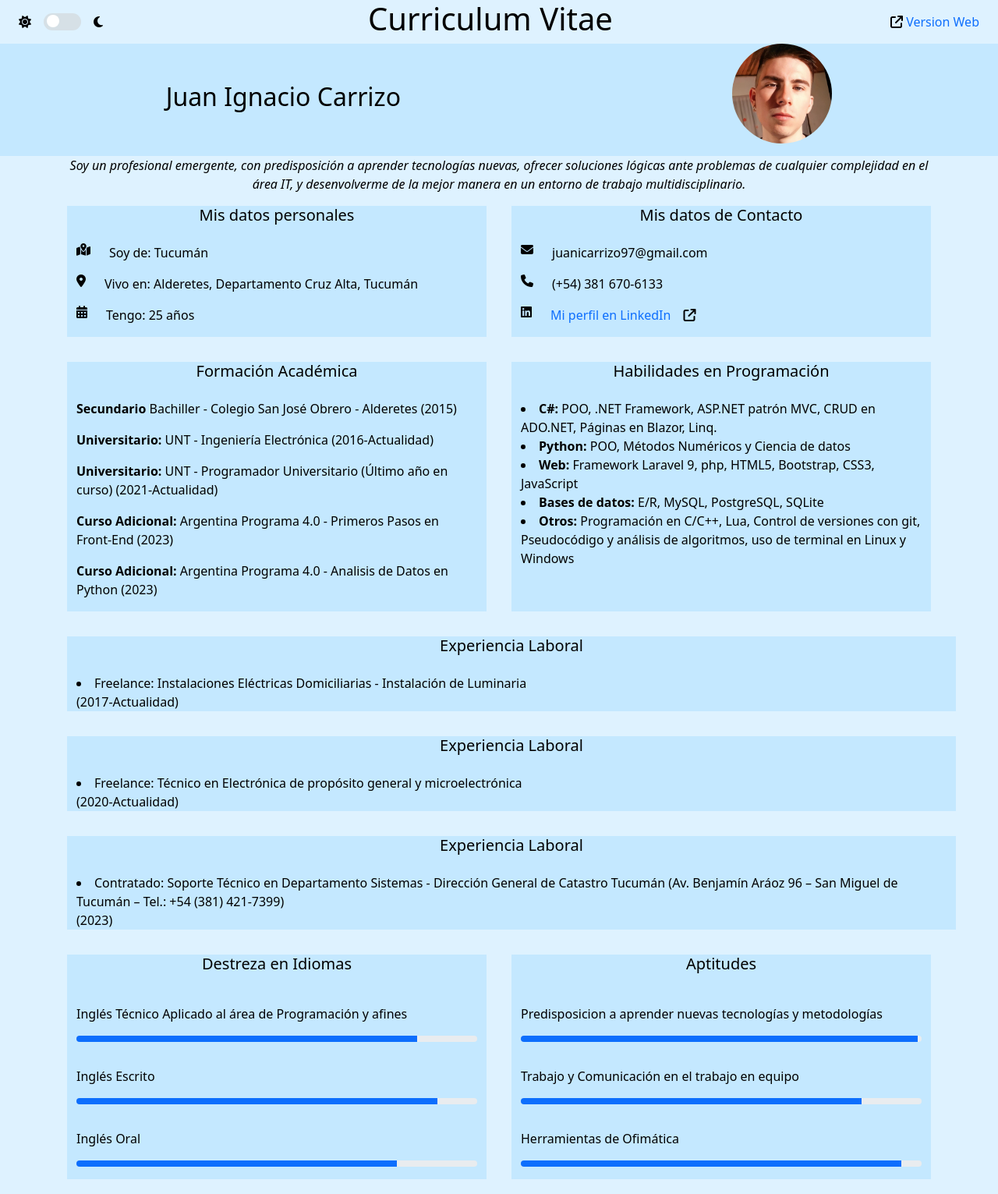
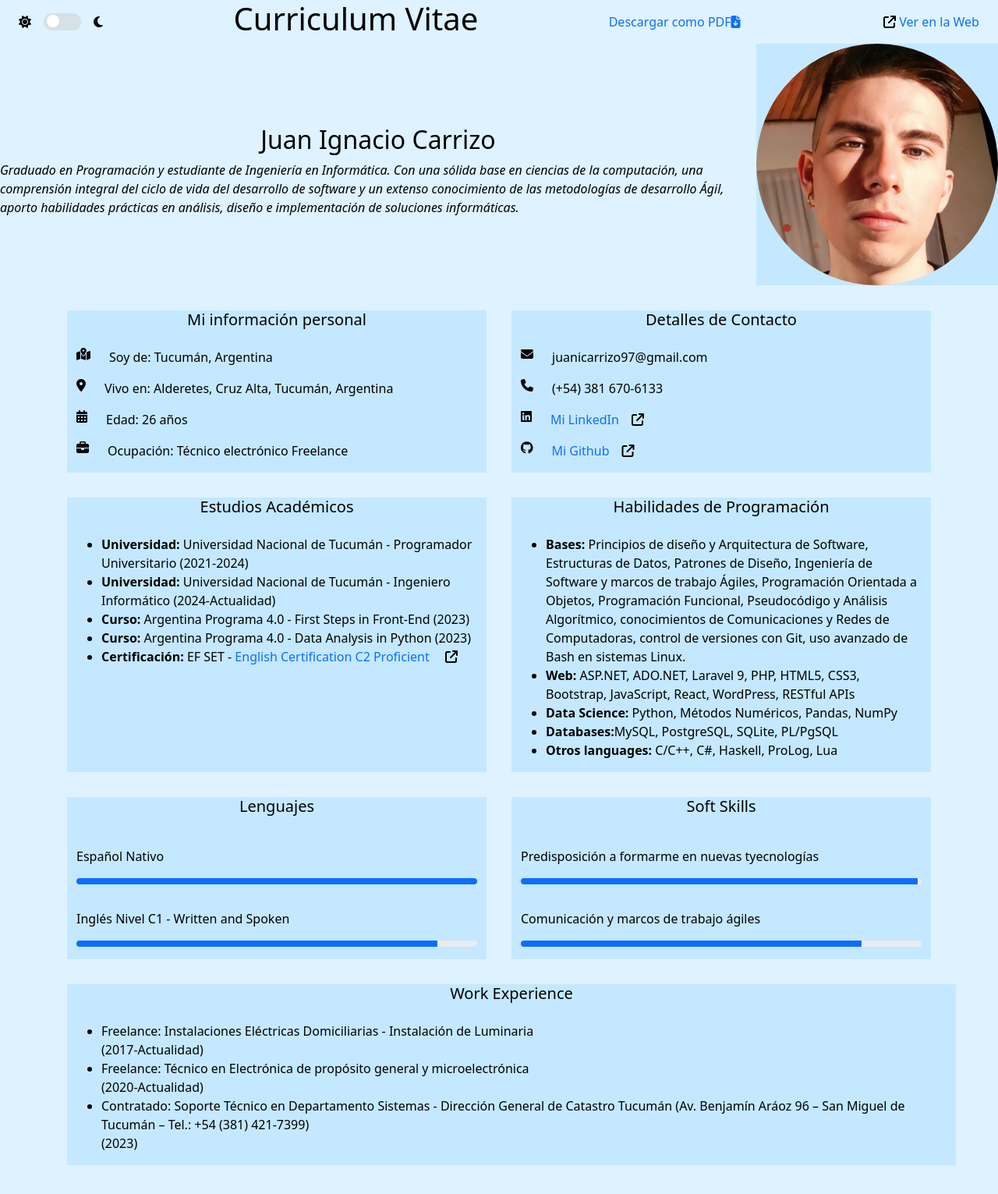
Before and after one commit to juani981/juani981.github.io, a plain HTML site: page index.html in a window 1280 px wide. Shown: the top 1531 px of the page at 78% size. Drawn offline with nearby package versions, Linux system fonts and the light colour scheme.

```diff
--- a/index.html
+++ b/index.html
@@ -1,182 +1,299 @@
 <!DOCTYPE html>
-<html lang="es">
+<html lang="en">
   <head>
-    <meta charset="UTF-8">
-    <meta name="description" content="Curriculum Vitae Digital">
-    <meta name="author" content="Carrizo Juan Ignacio">
-    <meta http-equiv="X-UA-Compatible" content="IE=edge">
-    <meta name="viewport" content="width=device-width, initial-scale=1.0">
-    <!--Se importa Font-Awesome-->
-    <script src="https://kit.fontawesome.com/53cb4d4e60.js" crossorigin="anonymous"></script>
-    <!--Se importa Bootstrap-->
-    <link href="https://cdn.jsdelivr.net/npm/bootstrap@5.0.2/dist/css/bootstrap.min.css" rel="stylesheet" integrity="sha384-EVSTQN3/azprG1Anm3QDgpJLIm9Nao0Yz1ztcQTwFspd3yD65VohhpuuCOmLASjC" crossorigin="anonymous">
-    <!--Se importan mas hojas de estilos por encima para aplicar estilos especificos-->
-    <link rel="stylesheet" href="css/style.css">
-    <link rel="stylesheet" href="css/style_slider.css">
+    <meta charset="UTF-8" />
+    <meta name="description" content="Digital Curriculum Vitae" />
+    <meta name="author" content="Carrizo Juan Ignacio" />
+    <meta http-equiv="X-UA-Compatible" content="IE=edge" />
+    <meta name="viewport" content="width=device-width, initial-scale=1.0" />
+    <!-- Font-Awesome is imported -->
+    <script
+      src="https://kit.fontawesome.com/53cb4d4e60.js"
+      crossorigin="anonymous"></script>
+    <!-- Bootstrap is imported -->
+    <link
+      href="https://cdn.jsdelivr.net/npm/bootstrap@5.0.2/dist/css/bootstrap.min.css"
+      rel="stylesheet"
+      integrity="sha384-EVSTQN3/azprG1Anm3QDgpJLIm9Nao0Yz1ztcQTwFspd3yD65VohhpuuCOmLASjC"
+      crossorigin="anonymous" />
+    <!-- Additional style sheets are imported above to apply specific styles -->
+    <link rel="stylesheet" href="../css/style.css" />
+    <link rel="stylesheet" href="../css/style_slider.css" />
+    <!-- html2pdf library is added -->
+    <script
+      src="https://cdnjs.cloudflare.com/ajax/libs/html2pdf.js/0.9.3/html2pdf.bundle.js"
+      integrity="sha512-dBB2PGgYedA6vzize7rsf//Q6iuUuMPvXCDybHtZP3hQXCPCD/YVJXK3QYZ2v0p7YCfVurqr8IdcSuj4CCKnGg=="
+      crossorigin="anonymous"
+      referrerpolicy="no-referrer"></script>
     <title>Curriculum Vitae</title>
-    <link rel="icon" type="image/x-icon" href="" id="favicon">
+    <link rel="icon" type="image/x-icon" href="" id="favicon" />
   </head>
-<body>
-
-    <header class="d-flex flex-row align-items-center justify-content-between px-4">
-        <div class="switch-wrapper">
+  <body id="main-container">
+    <script src="/js/pdfConverter.js"></script>
+    <header
+      class="d-flex flex-row align-items-center justify-content-between px-4">
+      <div class="switch-wrapper" id="dark-mode-container">
         <span class="col-auto fa-solid fa-sun"></span>
         <label class="switch" id="switch">
-                <input type="checkbox">
+          <input type="checkbox" />
           <span class="slider round"></span>
         </label>
         <span class="col-auto fa-solid fa-moon"></span>
-            <p class="text-center tooltip-text" id="ayuda-modo-oscuro"></p>
-            <script src="./js/temaOscuro.js"></script>
-
+        <p class="text-center tooltip-text" id="dark-mode-help"></p>
+        <script src="/js/darkMode.js"></script>
       </div>
 
-        <h1 class="text-center">Curriculum Vitae</h1>
+      <h1 class="text-center" id="title">Curriculum Vitae</h1>
 
-        <div class="link-web">
-            <a href="https://juani981.github.io/">
-            <span class="col-auto text-center fa-solid fa-arrow-up-right-from-square"></span>
-            <span class="text">Version Web</span>
+      <div class="link-web" id="download-button">
+        <a href="#" onclick="convertToPDF();return false;"
+          >Descargar como PDF<span
+            class="col-auto fa-solid fa-file-arrow-down"></span
+        ></a>
+      </div>
+      <div class="link-web" id="link-web" display="none">
+        <a href="https://juani981cv-en.netlify.app/">
+          <span
+            class="col-auto text-center fa-solid fa-arrow-up-right-from-square"></span>
+          <span class="text">Ver en la Web</span>
         </a>
       </div>
     </header>
-    <section class="d-flex justify-content-around align-items-center" id="foto_perfil">
-        <h2 class="text-center" id="nombre">Juan Ignacio Carrizo</h2>
-        <figure class="foto">
-            <img style="display:block;" class="img-fluid rounded-circle" id="profile_pic" alt="Foto del rostro de la persona solicitante" src="img/LinkedIn_pic.jfif">
+    <section
+      class="d-flex flex-column flex-md-row justify-content-around align-items-center"
+      id="presentation">
+      <div class="mx-auto">
+        <h2 class="text-center">Juan Ignacio Carrizo</h2>
+        <cite class="text-start">
+          Graduado en Programación y estudiante de Ingeniería en Informática.
+          Con una sólida base en ciencias de la computación, una comprensión
+          integral del ciclo de vida del desarrollo de software y un extenso
+          conocimiento de las metodologías de desarrollo Ágil, aporto
+          habilidades prácticas en análisis, diseño e implementación de
+          soluciones informáticas.
+        </cite>
+      </div>
+      <figure id="foto_perfil">
+        <img
+          style="display: block"
+          class="img-fluid rounded-circle"
+          id="profile_pic"
+          alt="Applicant's face photo"
+          src="../img/LinkedIn_pic.jfif" />
       </figure>
     </section>
-<main class="container mx-auto">
-
+    <main class="container mx-auto main">
       <section class="row">
-        <cite class="text-center" id="descripcion-profesional">
-            Soy un profesional emergente, con predisposición a aprender tecnologías nuevas, ofrecer soluciones lógicas ante problemas de cualquier complejidad en el área IT, y desenvolverme de la mejor manera en un entorno de trabajo multidisciplinario.
-        </cite>
-    </section>
-    <section class="row">
-
-        <article class="col-md columnas-decoradas" id="informacion-personal">
-
-            <h5 class="text-center">Mis datos personales</h5>
+        <article class="col-md columnas-decoradas" id="personal-information">
+          <h5 class="text-center">Mi información personal</h5>
           <ul class="row list-unstyled text-left">
             <li class="col-auto fa-solid fa-map-location-dot"></li>
-                <li class="col text-start" id="nacionalidad">Soy de: Tucumán</li>
+            <li class="col text-start" id="nationality">
+              Soy de: Tucumán, Argentina
+            </li>
           </ul>
           <ul class="row list-unstyled text-left">
             <li class="col-auto fa-solid fa-location-dot"></li>
-                <li class="col text-start" id="direccion">Vivo en: Alderetes, Departamento Cruz Alta, Tucumán</li>
+            <li class="col text-start" id="address">
+              Vivo en: Alderetes, Cruz Alta, Tucumán, Argentina
+            </li>
           </ul>
           <ul class="row list-unstyled text-left">
             <li class="col-auto fa-solid fa-calendar-days"></li>
-                <li class="col text-start" id="edad">Tengo: 25 años</li>
+            <li class="col text-start" id="age">Edad: 26 años</li>
+          </ul>
+          <ul class="row list-unstyled text-left">
+            <li class="col-auto fa-solid fa-briefcase"></li>
+            <li class="col text-start" id="occupation">
+              Ocupación: Técnico electrónico Freelance
+            </li>
           </ul>
         </article>
-        <article class="col-md columnas-decoradas" id="redes-sociales">
-            <h5 class="text-center">Mis datos de Contacto</h5>
+        <article class="col-md columnas-decoradas" id="contact-details">
+          <h5 class="text-center">Detalles de Contacto</h5>
           <ul class="row list-unstyled text-left justify-content-between">
             <li class="col-auto fa-solid fa-envelope"></li>
-                <li class="col text-start" id="mail">juanicarrizo97@gmail.com</li>
+            <li class="col text-start" id="email">juanicarrizo97@gmail.com</li>
           </ul>
           <ul class="row list-unstyled text-left">
             <li class="col-auto fa-solid fa-phone"></li>
-                <li class="col text-start" id="telefono">(+54) 381 670-6133</li>
+            <li class="col text-start" id="phone">(+54) 381 670-6133</li>
           </ul>
           <ul class="row list-unstyled text-left">
             <li class="col-auto fa-brands fa-linkedin"></li>
-                <li class="col text-start" id="linkedin"><a href="https://www.linkedin.com/in/juan-ignacio-carrizo-juani981">Mi perfil en LinkedIn<span class="col-auto fa-solid fa-arrow-up-right-from-square"></span></a></li>
-
+            <li class="col text-start" id="linkedin">
+              <a
+                href="https://www.linkedin.com/in/juan-ignacio-carrizo-juani981"
+                >Mi LinkedIn<span
+                  class="col-auto fa-solid fa-arrow-up-right-from-square"></span
+              ></a>
+            </li>
           </ul>
-
+          <ul class="row list-unstyled text-left">
+            <li class="col-auto fa-brands fa-github"></li>
+            <li class="col text-start" id="github">
+              <a href="https://github.com/juani981"
+                >Mi Github<span
+                  class="col-auto fa-solid fa-arrow-up-right-from-square"></span
+              ></a>
+            </li>
+          </ul>
         </article>
       </section>
       <section class="row">
-        <article class="col-md columnas-decoradas" id="Formacion-academica">
-            <h5 class="text-center">Formación Académica</h5>
-            <p><strong>Secundario</strong> Bachiller - Colegio San José Obrero - Alderetes (2015)</p>
-            <p><strong>Universitario:</strong> UNT - Ingeniería Electrónica (2016-Actualidad)</p>
-            <p><strong>Universitario:</strong> UNT - Programador Universitario (Último año en curso) (2021-Actualidad)</p>
-            <p><strong>Curso Adicional:</strong> Argentina Programa 4.0 - Primeros Pasos en Front-End (2023)</p>
-            <p><strong>Curso Adicional:</strong> Argentina Programa 4.0 - Analisis de Datos en Python (2023)</p>
+        <article class="col-md columnas-decoradas" id="academic-background">
+          <h5 class="text-center">Estudios Académicos</h5>
+          <ul>
+            <li>
+              <strong>Universidad:</strong> Universidad Nacional de Tucumán -
+              Programador Universitario (2021-2024)
+            </li>
+            <li>
+              <strong>Universidad:</strong> Universidad Nacional de Tucumán -
+              Ingeniero Informático (2024-Actualidad)
+            </li>
+            <li>
+              <strong>Curso:</strong> Argentina Programa 4.0 - First Steps in
+              Front-End (2023)
+            </li>
+            <li>
+              <strong>Curso:</strong> Argentina Programa 4.0 - Data Analysis in
+              Python (2023)
+            </li>
+            <li>
+              <strong>Certificación:</strong> EF SET -
+              <a href="https://cert.efset.org/C9i5dF"
+                >English Certification C2 Proficient
+                <span
+                  class="col-auto fa-solid fa-arrow-up-right-from-square"></span
+              ></a>
+            </li>
+          </ul>
         </article>
-        <article class="col-md columnas-decoradas" id="Formacion-academica">
-            <h5 class="text-center">Habilidades en Programación</h5>
-            <li><strong>C#:</strong> POO, .NET Framework, ASP.NET patrón MVC, CRUD en ADO.NET, Páginas en Blazor, Linq.</li>
-            <li><strong>Python:</strong> POO, Métodos Numéricos y Ciencia de datos</li>
-            <li><strong>Web:</strong> Framework Laravel 9, php, HTML5, Bootstrap, CSS3, JavaScript</li>
-            <li><strong>Bases de datos:</strong> E/R, MySQL, PostgreSQL, SQLite</li>
-            <li><strong>Otros:</strong> Programación en C/C++, Lua, Control de versiones con git, Pseudocódigo y análisis de algoritmos, uso de terminal en Linux y Windows</li>
+        <article class="col-md columnas-decoradas" id="programming-skills">
+          <h5 class="text-center">Habilidades de Programación</h5>
+          <ul>
+            <li>
+              <strong>Bases:</strong> Principios de diseño y Arquitectura de
+              Software, Estructuras de Datos, Patrones de Diseño, Ingeniería de
+              Software y marcos de trabajo Ágiles, Programación Orientada a
+              Objetos, Programación Funcional, Pseudocódigo y Análisis
+              Algorítmico, conocimientos de Comunicaciones y Redes de
+              Computadoras, control de versiones con Git, uso avanzado de Bash
+              en sistemas Linux.
+            </li>
+            <li>
+              <strong>Web:</strong> ASP.NET, ADO.NET, Laravel 9, PHP, HTML5,
+              CSS3, Bootstrap, JavaScript, React, WordPress, RESTful APIs
+            </li>
+            <li>
+              <strong>Data Science:</strong> Python, Métodos Numéricos, Pandas,
+              NumPy
+            </li>
+            <li>
+              <strong>Databases:</strong>MySQL, PostgreSQL, SQLite, PL/PgSQL
+            </li>
+            <li>
+              <strong>Otros languages:</strong> C/C++, C#, Haskell, ProLog, Lua
+            </li>
+          </ul>
         </article>
       </section>
       <section class="row">
-        <article class="col-xxl columnas-decoradas">
-            <h5 class="text-center">Experiencia Laboral</h5>
-            <li class="text" id="experiencia-profesional-1">Freelance: Instalaciones Eléctricas Domiciliarias - Instalación de Luminaria
-                <br>(2017-Actualidad)
-            </li>
-        </article>
-        <article class="col-xxl columnas-decoradas">
-            <h5 class="text-center">Experiencia Laboral</h5>
-            <li class="text" id="experiencia-profesional-2">Freelance: Técnico en Electrónica de propósito general y microelectrónica
-                <br>(2020-Actualidad)
-            </li>
-        </article>
-        <article class="col-xxl columnas-decoradas">
-            <h5 class="text-center">Experiencia Laboral</h5>
-            <li class="text" id="experiencia-profesional-2">Contratado: Soporte Técnico en Departamento Sistemas - Dirección General de Catastro Tucumán (Av. Benjamín Aráoz 96 – San Miguel de Tucumán – Tel.: +54 (381) 421-7399)
-                <br>(2023)
-            </li>
-        </article>
-    </section>
-    <section class="row">
+        <article class="col-md columnas-decoradas" id="languages">
+          <h5 class="text-center">Lenguajes</h5>
 
-        <article class="col-md columnas-decoradas" id="idiomas">
-                <h5 class="text-center">Destreza en Idiomas</h5>
+          <!-- Spanish Proficiency -->
           <div class="barra-de-datos">
-                    <p class="">Inglés Técnico Aplicado al área de Programación y afines</p>
-                    <div class="progress" style="height: 0.5rem;">
-                        <div id="lenguaje-ingles" class="progress-bar" role="progressbar" style="width: 85%;" aria-valuenow="25" aria-valuemin="0" aria-valuemax="100"></div>
+            <p class="">Español Nativo</p>
+            <div class="progress" style="height: 0.5rem">
+              <div
+                id="spanish-language"
+                class="progress-bar"
+                role="progressbar"
+                style="width: 100%"
+                aria-valuenow="100"
+                aria-valuemin="0"
+                aria-valuemax="100"></div>
             </div>
           </div>
+          <!-- English Proficiency -->
           <div class="barra-de-datos">
-                    <p class="">Inglés Escrito</p>
-                    <div class="progress" style="height: 0.5rem;">
-                    <div id="lenguaje-frances" class="progress-bar" role="progressbar" style="width: 90%;" aria-valuenow="25" aria-valuemin="0" aria-valuemax="100"></div>
-                    </div>
-                </div>
-                <div class="barra-de-datos">
-                    <p class="">Inglés Oral</p>
-                    <div class="progress" style="height: 0.5rem;">
-                        <div id="lenguaje-portuges" class="progress-bar" role="progressbar" style="width: 80%;" aria-valuenow="25" aria-valuemin="0" aria-valuemax="100"></div>
+            <p class="">Inglés Nivel C1 - Written and Spoken</p>
+            <div class="progress" style="height: 0.5rem">
+              <div
+                id="english-language"
+                class="progress-bar"
+                role="progressbar"
+                style="width: 90%"
+                aria-valuenow="90"
+                aria-valuemin="0"
+                aria-valuemax="100"></div>
             </div>
           </div>
         </article>
-        <article class="col-md columnas-decoradas" id="aptitudes">
-            <h5 class="text-center">Aptitudes</h5>
+
+        <!-- Soft Skills Section -->
+        <article class="col-md columnas-decoradas" id="skills">
+          <h5 class="text-center">Soft Skills</h5>
+
           <div class="barra-de-datos">
-                <p>Predisposicion a aprender nuevas tecnologías y metodologías</p>
-                <div class="progress" style="height: 0.5rem;" >
-                    <div id="predisposicion" class="progress-bar" role="progressbar" style="width: 99%;" aria-valuenow="25" aria-valuemin="0" aria-valuemax="100"></div>
+            <p>Predisposición a formarme en nuevas tyecnologías</p>
+            <div class="progress" style="height: 0.5rem">
+              <div
+                id="willingness"
+                class="progress-bar"
+                role="progressbar"
+                style="width: 99%"
+                aria-valuenow="99"
+                aria-valuemin="0"
+                aria-valuemax="100"></div>
             </div>
           </div>
+
           <div class="barra-de-datos">
-                <p>Trabajo y Comunicación en el trabajo en equipo</p>
-                <div class="progress" style="height: 0.5rem;" >
-                    <div id="trabajo-en-equipo" class="progress-bar" role="progressbar" style="width: 85%;" aria-valuenow="25" aria-valuemin="0" aria-valuemax="100"></div>
-                    </div>
-            </div>
-            <div class="barra-de-datos">
-                <p>Herramientas de Ofimática</p>
-                    <div class="progress" style="height: 0.5rem;" >
-                    <div id="ofimatica" class="progress-bar" role="progressbar" style="width: 95%;" aria-valuenow="25" aria-valuemin="0" aria-valuemax="100"></div>
+            <p>Comunicación y marcos de trabajo ágiles</p>
+            <div class="progress" style="height: 0.5rem">
+              <div
+                id="teamwork"
+                class="progress-bar"
+                role="progressbar"
+                style="width: 85%"
+                aria-valuenow="85"
+                aria-valuemin="0"
+                aria-valuemax="100"></div>
             </div>
           </div>
         </article>
       </section>
 
+      <section class="row">
+        <article class="col-xxl columnas-decoradas">
+          <h5 class="text-center">Work Experience</h5>
+          <ul>
+            <li class="text" id="professional-experience-1">
+              Freelance: Instalaciones Eléctricas Domiciliarias - Instalación de
+              Luminaria
+              <br />(2017-Actualidad)
+            </li>
+            <li class="text" id="professional-experience-2">
+              Freelance: Técnico en Electrónica de propósito general y
+              microelectrónica
+              <br />(2020-Actualidad)
+            </li>
+            <li class="text" id="professional-experience-3">
+              Contratado: Soporte Técnico en Departamento Sistemas - Dirección
+              General de Catastro Tucumán (Av. Benjamín Aráoz 96 – San Miguel de
+              Tucumán – Tel.: +54 (381) 421-7399)
+              <br />(2023)
+            </li>
+          </ul>
+        </article>
+      </section>
     </main>
-    <footer>
-        <p class="text-center">Sitio creado por Juan Ignacio Carrizo</p>
-        <p class="text-center">2023 Todos los derechos reservados</p>
+    <footer id="footer">
+      <p class="text-center">Sitio creado como muestra</p>
+      <p class="text-center">2023 All rights reserved</p>
     </footer>
   </body>
 </html>
```
Lines whose indentation alone changed are shown as unchanged.
